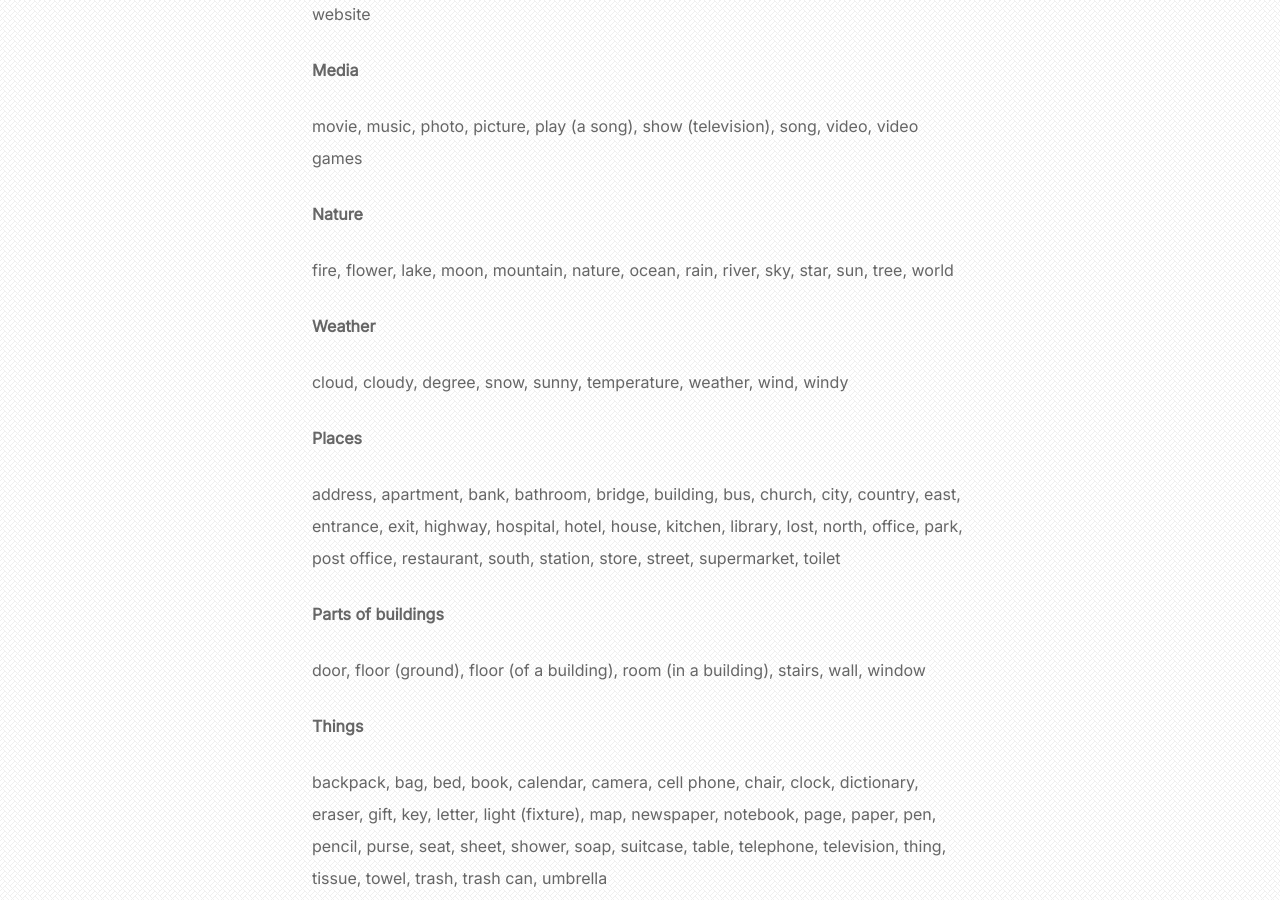
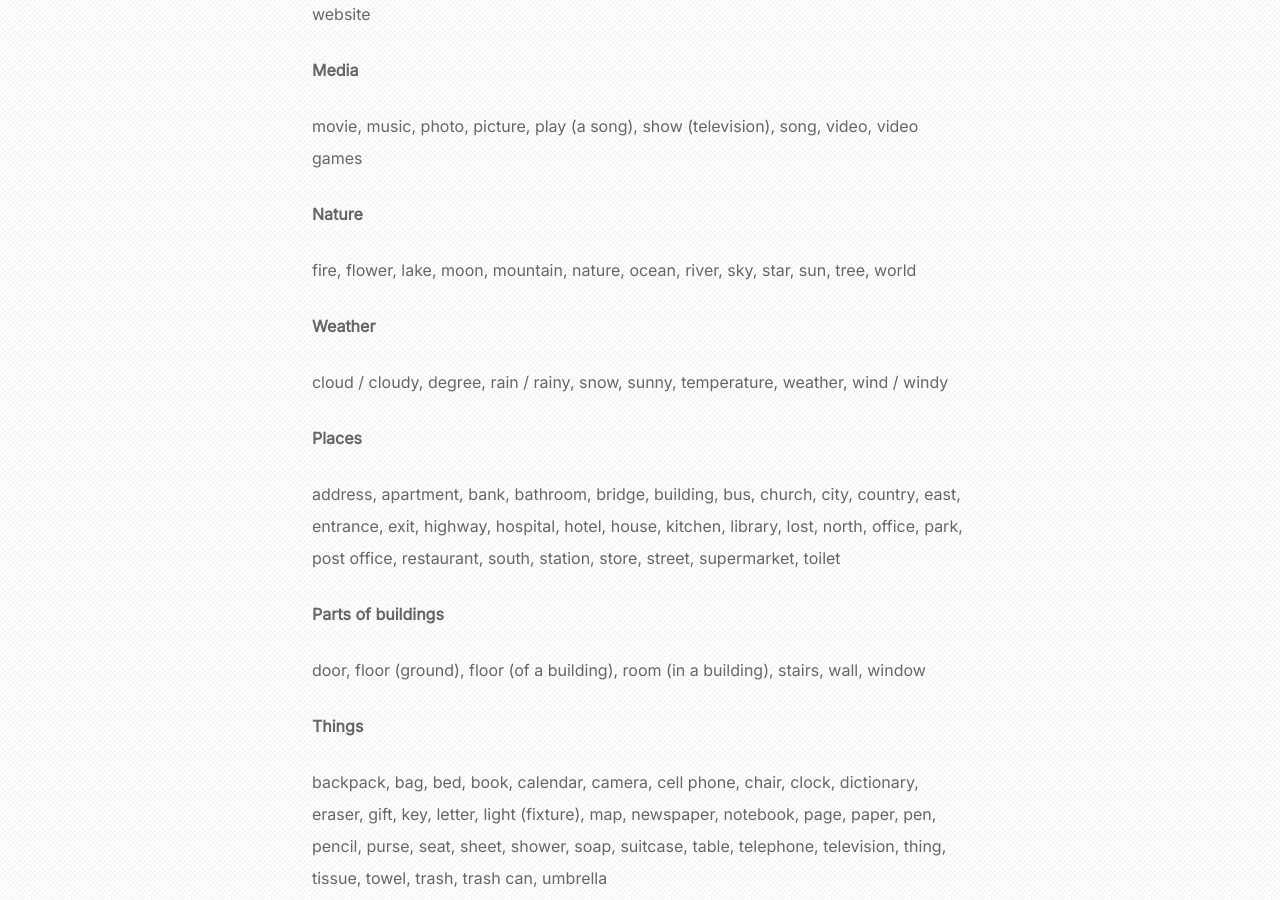
Before and after one commit to theycallmezeal/theycallmezeal.github.io, a Jekyll site: the page built from _posts/2025-1-24-1000-words.md, in a window 1280 px wide and 900 px high, scrolled down 4119 px. Built offline with Jekyll 4.4.1, drawn with Linux system fonts in a browser that asks for light colours; some of the changed text lies outside the part shown.

Commit message:
add last two words into the 1000

```diff
--- a/_posts/2025-1-24-1000-words.md
+++ b/_posts/2025-1-24-1000-words.md
@@ -106,11 +106,11 @@ movie, music, photo, picture, play (a song), show (television), song, video, vid
 
 #### Nature
 
-fire, flower, lake, moon, mountain, nature, ocean, rain, river, sky, star, sun, tree, world
+fire, flower, lake, moon, mountain, nature, ocean, river, sky, star, sun, tree, world
 
 #### Weather
 
-cloud, cloudy, degree, snow, sunny, temperature, weather, wind, windy
+cloud / cloudy, degree, rain / rainy, snow, sunny, temperature, weather, wind / windy
 
 #### Places
 
```
Also changed, not shown: other parts of _posts/2025-1-24-1000-words.md (+1 -1 lines).
